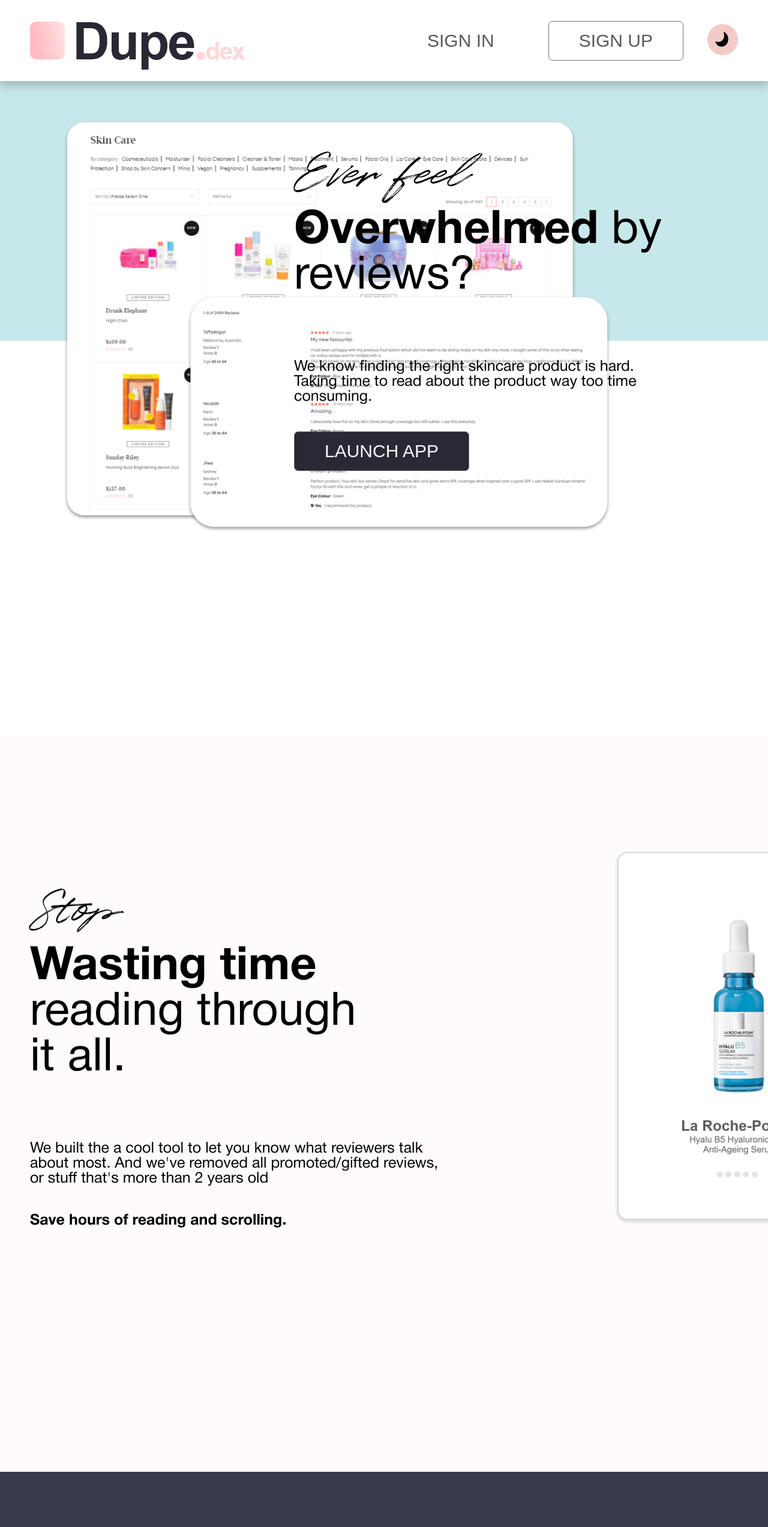
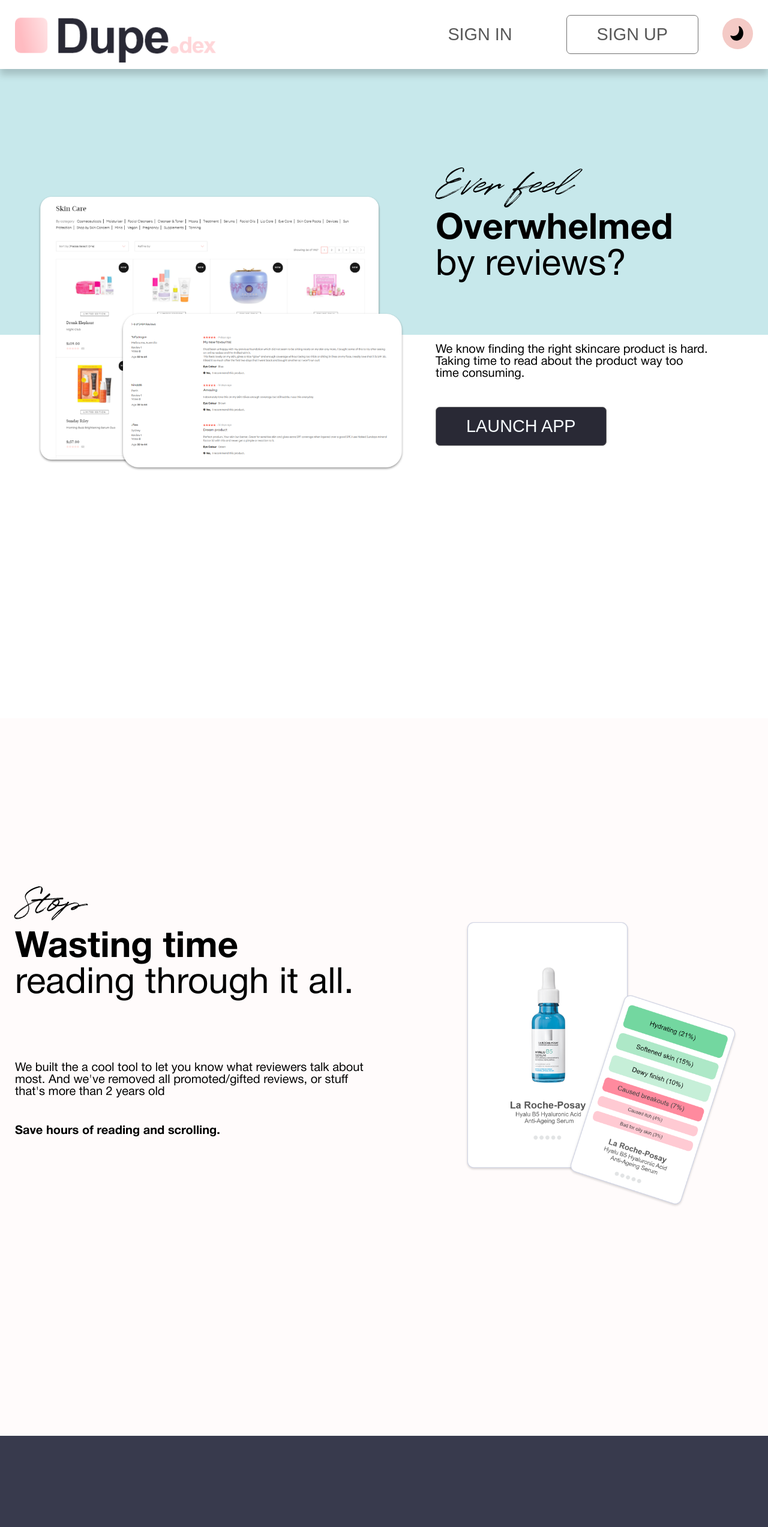
Before and after one commit to Antreesy/dupedex-landing, a plain HTML site: page index.html in a window 1280 px wide. Shown: the top 2545 px of the page at 60% size. Drawn offline with Linux system fonts and the light colour scheme.

Commit message:
Add files via upload

```diff
--- a/assets/styles/globals.css
+++ b/assets/styles/globals.css
@@ -32,8 +32,11 @@
   --color-txt-white: #f7fcff;
 
   --container-padding: 50px;
-  --header-height: 135px;
-  --header-padding: 13px;
+  --header-height: 115px;
+  --header-padding: 8px;
+
+  --heading-font-size: 77px;
+  --text-font-size: 25px;
 }
 
 html {
@@ -48,7 +51,19 @@
   padding: 0;
   margin: 0;
   font-family: HelveticaNeueCyr, Helvetica Neue, Arial, sans-serif;
+  font-display: swap;
   background-color: var(--color-main-bg);
+  overflow-x: hidden;
+}
+
+body::-webkit-scrollbar {
+  width: 8px;
+}
+body::-webkit-scrollbar-track {
+  background-color: var(--color-white);
+}
+body::-webkit-scrollbar-thumb {
+  background-color: var(--color-peach);
 }
 
 .cursive {
@@ -65,11 +80,32 @@
   cursor: pointer;
 }
 
-@media screen and (max-width: 1200px) {
+img {
+  max-width: 100%;
+  max-height: 100%;
+}
+
+@media screen and (max-width: 1920px) {
+}
+
+@media screen and (max-width: 1600px) {
+}
+
+@media screen and (max-width: 1440px) {
   :root {
-
-    --container-padding: 40px;
-    --header-height: 108px;
-    --header-padding: 10px;
   }
 }
+
+@media screen and (max-width: 1280px) {
+  :root {
+    --container-padding: 25px;
+
+    --heading-font-size: 60px;
+    --text-font-size: 20px;
+  }
+}
+
+@media screen and (max-width: 1024px) {
+  :root {
+  }
+}
--- a/assets/styles/landingstyles/buttons.css
+++ b/assets/styles/landingstyles/buttons.css
@@ -1,4 +1,7 @@
 .btn {
+    --btn-font-size: 18px;
+    --btn-gap-size: 10px;
+
     background-color: transparent;
     border: none;
     outline: none;
@@ -8,24 +11,26 @@
     border-radius: 7px;
     text-align: center;
 
+    white-space: nowrap;
+
     transition-property: color, background-color, text-decoration, transform;
     transition-duration: 0.2s ;
     transition-timing-function: ease;
 }
 
 .btn_small {
-    padding: 5px;
-    font-size: 12px;
+    padding: calc(0.5 * var(--btn-gap-size));
+    font-size: calc(0.5 * var(--btn-font-size));
 }
 
 .btn_medium {
-    padding: 10px;
-    font-size: 18px;
+    padding: var(--btn-gap-size);
+    font-size: var(--btn-font-size);
 }
 
 .btn_large {
-    padding: 15px 50px;
-    font-size: 30px;
+    padding: calc(1.5 * var(--btn-gap-size)) calc(5 * var(--btn-gap-size));
+    font-size: calc(1.6 * var(--btn-font-size));
 }
 
 .btn_text {
@@ -95,9 +100,9 @@
 .btn_icon {
 }
 
-@media screen and (max-width: 1200px) {
-    .btn_large {
-        padding: 12px 40px;
-        font-size: 24px;
+@media screen and (max-width: 1024px) {
+    .btn {
+        --btn-font-size: 14px;
+        --btn-gap-size: 7px;
     }
 }
--- a/assets/styles/landingstyles/common.css
+++ b/assets/styles/landingstyles/common.css
@@ -4,6 +4,8 @@
 
 .container {
     position: relative;
+
+    width: 100vw;
     max-width: 1920px;
 
     margin: 0 auto;
@@ -23,7 +25,7 @@
 .heading {
     margin: 0;
     font-weight: 400;
-    font-size: 77px;
+    font-size: var(--heading-font-size);
 }
 
 .cursive {
@@ -33,15 +35,13 @@
 .text {
     margin: 0;
     font-weight: 400;
-    font-size: 25px;
+    font-size: var(--text-font-size);
 }
 
 .background {
     position: absolute;
     inset: 0;
 }
-
-
 
 .list {
     margin: 0;
@@ -51,3 +51,9 @@
 
 .item {
 }
+
+@media screen and (max-width: 1280px) {
+    .content {
+        padding-top: 150px;
+    }
+}
--- a/assets/styles/landingstyles/header.css
+++ b/assets/styles/landingstyles/header.css
@@ -66,8 +66,8 @@
     fill: #fff9f7;
 }
 
-@media screen and (max-width: 1200px) {
+@media screen and (max-width: 1024px) {
     .header__btn_wrapper :not(:last-child) {
-        margin-right: 32px;
+        margin-right: 20px;
     }
 }
--- a/assets/styles/landingstyles/main.css
+++ b/assets/styles/landingstyles/main.css
@@ -1,6 +1,5 @@
-.main {
-    overflow-x: hidden;
-}
+/* .main {
+} */
 
 /* HERO SECTION */
 
@@ -12,12 +11,10 @@
     flex-direction: column;
     align-items: flex-end;
     flex: 0 0 100%;
-
-
 }
 .hero-section__content {
-    max-width: 740px;
-    padding-right: 100px;
+    max-width: 43%;
+    padding-right: 6%;
 }
 
 .hero-section__heading {
@@ -35,9 +32,9 @@
     background-color: var(--color-turquoise);
 }
 .hero-section__background_image {
-    width: 924px;
-    height: 692px;
-    transform: translate(100px, 130px);
+    width: 48%;
+    height: 68%;
+    transform: translate(10%, 130px);
 
     background-image: url("../../img/hero-bgimage.png");
     background-position: center;
@@ -56,7 +53,7 @@
     flex: 0 0 100%;
 }
 .card-section__content {
-    max-width: 700px;
+    max-width: 48%;
 }
 
 .card-section__heading {
@@ -67,10 +64,12 @@
 }
 
 .card-section__background_image {
-    width: 690px;
-    height: 726px;
-    transform: translate(1020px, 120px);
-
+    width: 36%;
+    min-width: 450px;
+    height: 71%;
+    inset: auto;
+    right: 0;
+    transform: translate(-10%, 80px);
     background-image: url("../../img/card-bgimage.png");
     background-position: center;
     background-repeat: no-repeat;
@@ -90,7 +89,9 @@
     flex: 0 0 100%;
 }
 .review-section__content {
+    justify-content: space-between;
     width: 100%;
+    height: calc(100vh - var(--header-height));
     padding: 40px 0;
 }
 
@@ -100,7 +101,6 @@
     max-width: 1000px;
     margin: 0 auto;
     padding-bottom: 30px;
-    margin-bottom: 570px;
     border-bottom: 1px solid var(--color-txt-white);
 }
 .review-section__btn {
@@ -108,12 +108,15 @@
 }
 
 .review-section__background_image {
-    width: 1576px;
-    height: 489px;
-    transform: translate(140px, 380px);
+    width: 80%;
+    min-width: 960px;
+    height: 46%;
+    inset: auto;
+    left: 50%;
+    transform: translate(-50%, 340px);
 
     background-image: url("../../img/review-bgimage.png");
-    background-position: center;
+    background-position: top;
     background-repeat: no-repeat;
     background-size: contain;
 }
@@ -150,12 +153,15 @@
 }
 
 .library-section__background_image {
-    width: 1238px;
-    height: 557px;
-    transform: translate(420px, 320px);
+    width: 64%;
+    min-width: 960px;
+    height: 54%;
+    inset: auto;
+    left: 50%;
+    transform: translate(-50%, 260px);
 
     background-image: url("../../img/library-bgimage.png");
-    background-position: center;
+    background-position: top;
     background-repeat: no-repeat;
     background-size: contain;
 }
```
